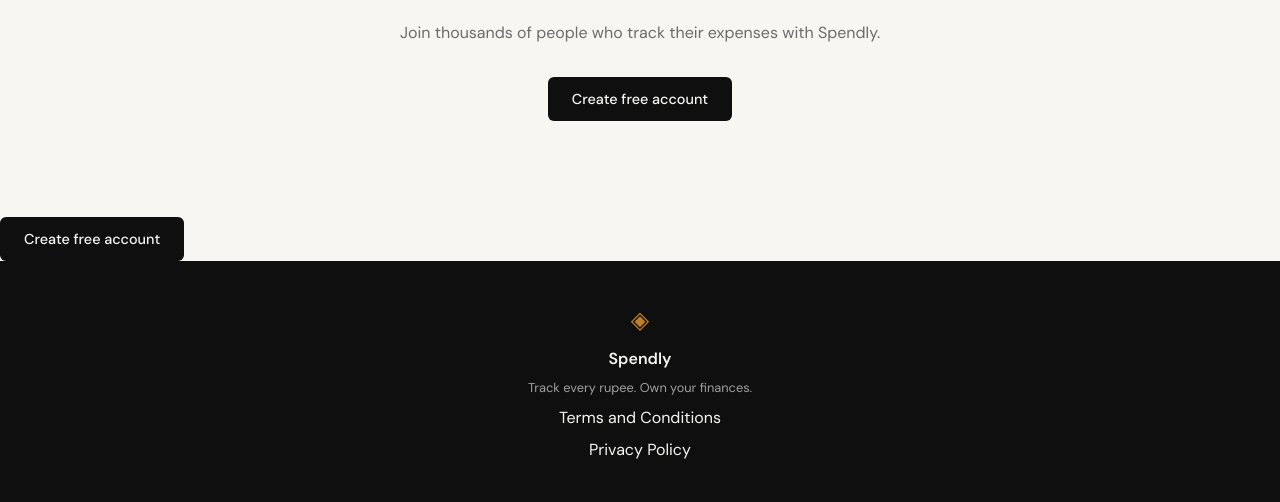
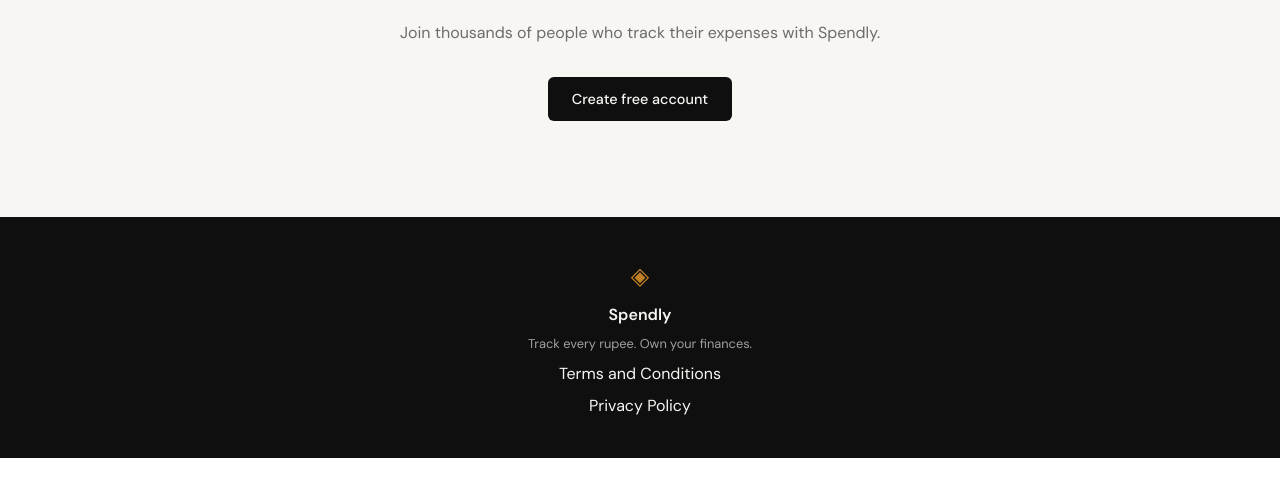
Before and after one commit to nihardeshpande/Spendly, a Flask app: page / in a window 1280 px wide. Shown: the part 1674-2176 px from the top of the page. After the commit the page ends 2132 px from the top, so only its background shows below. Run offline with Flask 3, Linux system fonts and the light colour scheme.

Commit message:
landing: remove duplicate Create free account button
Co-Authored-By: Claude Code <noreply@anthropic.com>

```diff
--- a/templates/landing.html
+++ b/templates/landing.html
@@ -102,9 +102,6 @@
     </div>
 </section>
 
-        <a href="{{ url_for('register') }}" class="btn-primary">Create free account</a>
-    </section>
-
     <!-- How it works modal -->
     <div class="modal-overlay" id="how-modal" aria-hidden="true">
         <div class="modal-container" role="dialog" aria-modal="true" aria-label="See how it works">
```
